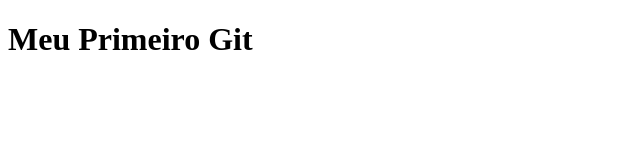
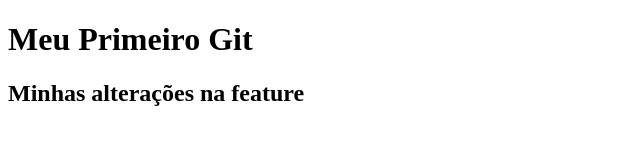
Before and after one commit to grazielihain/hello-world, a plain HTML site: page index.html in a window 1280 px wide. Shown: the whole page, without its empty margins (0-640 px from the left). Drawn offline with Linux system fonts and the light colour scheme.

Commit message:
alterações na feature

```diff
--- a/index.html
+++ b/index.html
@@ -7,6 +7,7 @@
     <title>Meu primeiro git</title>
 </head>
     <h1> Meu Primeiro Git</h1>
+    <h2>Minhas alterações na feature</h2>
 <body>
 
 </body>
```
